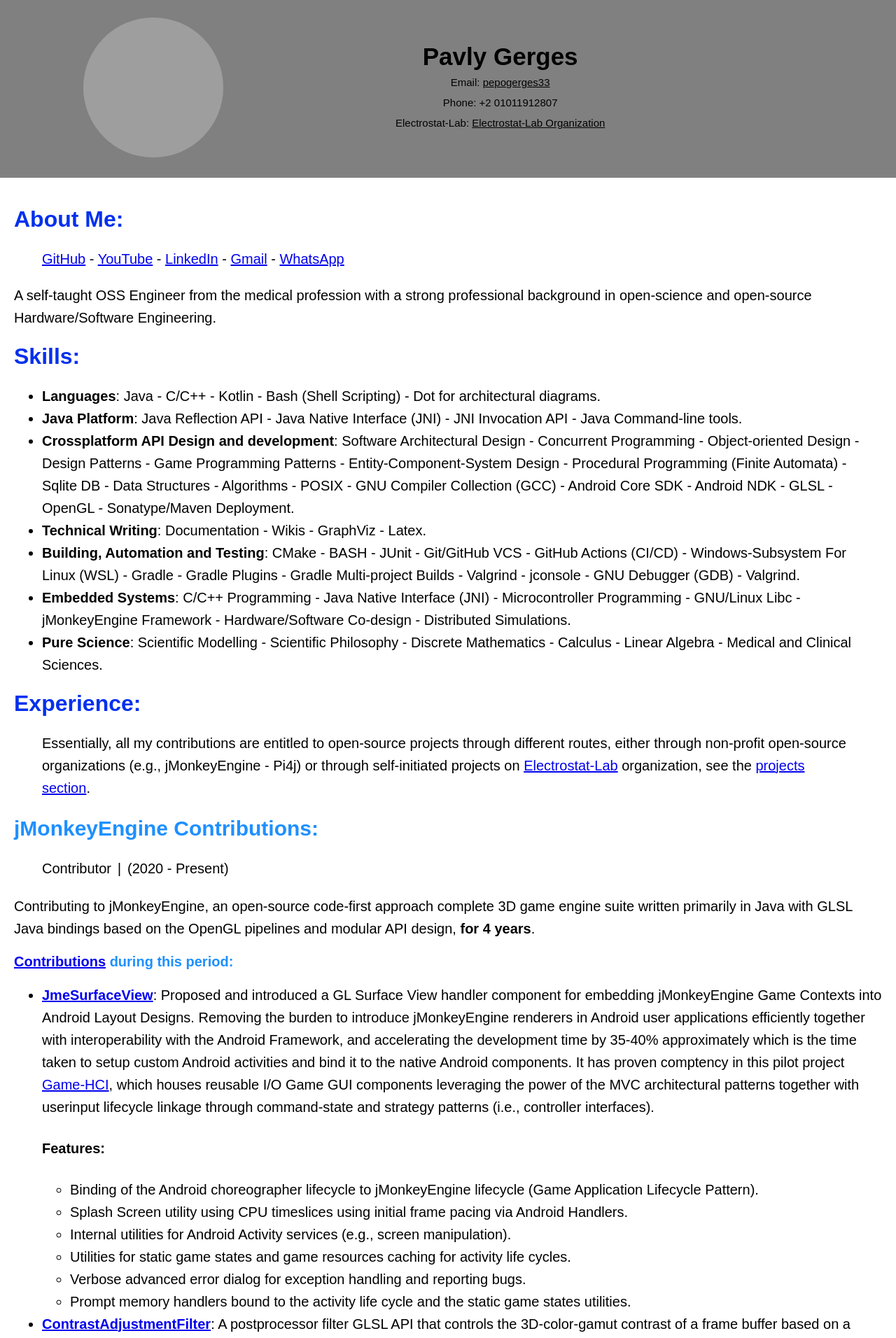
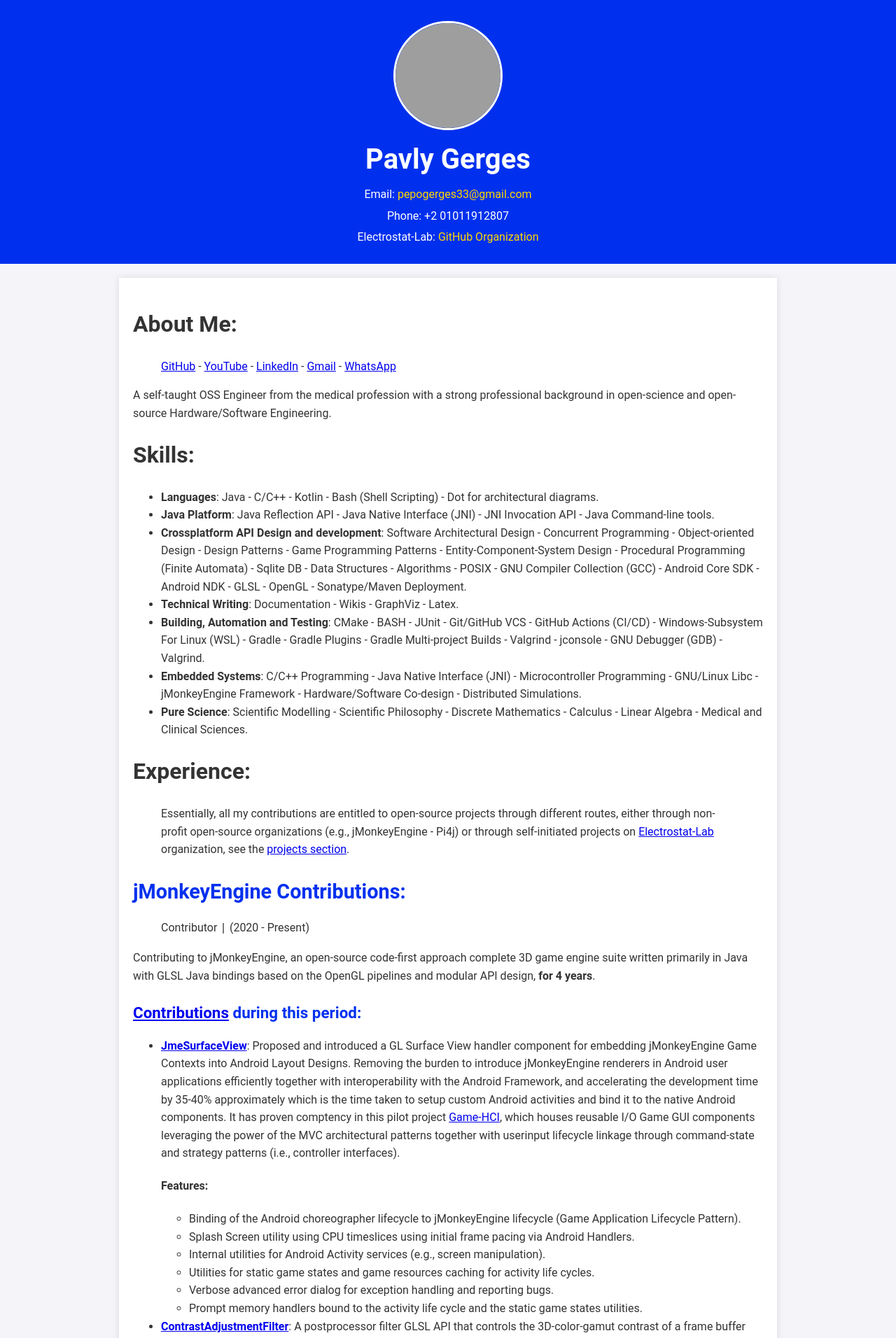
Before and after one commit to pavly-gerges/pavly-gerges, a Jekyll site: the page built from resume/index.md, in a window 1280 px wide. Shown: the top 1912 px of the page at 70% size. Built offline with Jekyll 4.4.1, drawn with Linux system fonts in a browser that asks for light colours; our own code applies the rules of GitHub Pages for plain Markdown files; some of the changed text lies outside the part shown; grey boxes are pictures that could not be loaded.

Commit message:
Update default.html

```diff
--- a/resume/_layouts/default.html
+++ b/resume/_layouts/default.html
@@ -3,66 +3,73 @@
 <head>
     <meta charset="UTF-8">
     <meta name="viewport" content="width=device-width, initial-scale=1.0">
-    <title>Pavly-Gerges-Resume</title>
+    <title>Pavly Gerges - Resume</title>
     <style>
         body {
-            font-family: Arial, sans-serif;
-            background-color: white;
+            font-family: 'Roboto', Arial, sans-serif;
+            background-color: #f4f4f9;
             margin: 0;
             padding: 0;
             color: #333;
+            line-height: 1.6;
         }
         header {
-            background-color: gray;
-            padding: 20px;
+            background-color: #0030ee;
+            color: white;
+            padding: 20px 10px;
             text-align: center;
         }
         header h1 {
             margin: 0;
-            font-size: 35px;
-            color: black;
+            font-size: 2.5rem;
         }
         header p {
             margin: 5px 0;
-            font-size: 15px;
-            color: black;
+            font-size: 1rem;
         }
         header a {
-	    color: black;
+            color: #ffd700;
+            text-decoration: none;
+        }
+        header a:hover {
+            text-decoration: underline;
         }
         .avatar {
-            width: 200px;
-            height: 200px;
+            width: 150px;
+            height: 150px;
             border-radius: 50%;
-            top: 10px;
-            left: calc(50% - 50px);
+            margin: 10px auto;
+            display: block;
+            border: 3px solid white;
         }
         .container {
+            max-width: 900px;
+            margin: 20px auto;
             padding: 20px;
-        }
-        h1 {
-	    color: #0030EE;
+            background: white;
+            box-shadow: 0 0 10px rgba(0, 0, 0, 0.1);
         }
         h2 {
-            color: #1e90ff;
-            font-size: 30px;
+            color: #0030ee;
+            font-size: 1.8rem;
+            margin-bottom: 10px;
         }
         h3 {
-            color: #1e90ff;
-            font-size: 20px;
+            color: #0030ee;
+            font-size: 1.4rem;
+            margin-bottom: 10px;
         }
-        p {
-            color: black;
-            font-size: 20px;
-            line-height: 1.6;
+        p, li {
+            font-size: 1rem;
         }
         footer {
-            background-color: lightblue;
-            padding: 10px;
+            background-color: #0030ee;
+            color: white;
+            padding: 10px 0;
             text-align: center;
         }
         footer a {
-            color: #1e90ff;
+            color: #ffd700;
             text-decoration: none;
             margin: 0 10px;
         }
@@ -70,47 +77,43 @@
             text-decoration: underline;
         }
         table {
-            width: 80%;
-            border-collapse: collapse;
-            margin: 5px 0;
+            width: 100%;
+            border-spacing: 10px;
         }
         td {
-            padding: 0px;
+            vertical-align: middle;
         }
-        table, th, td {
-            border: none;
+        @media (max-width: 600px) {
+            header h1 {
+                font-size: 2rem;
             }
-	blockquote p {
-	    color: black;
-            font-size: 20px;
-            line-height: 1.6;
+            header p, footer p {
+                font-size: 0.9rem;
             }
-	ul, ol, li {
-            color: black;
-            font-size: 20px;
-            line-height: 1.6;
+            .avatar {
+                width: 120px;
+                height: 120px;
+            }
         }
     </style>
 </head>
 <body>
 
     <header>
-	<table>
-        <tr>
-            <td><img src="https://avatars.githubusercontent.com/u/60224159?v=4" alt="My Photo" class="avatar"></td>
-            <td>
+        <img src="https://avatars.githubusercontent.com/u/60224159?v=4" alt="Pavly Gerges" class="avatar">
         <h1>Pavly Gerges</h1>
-		        <p>Email: <a href="https://mail.google.com/mail/u/0/?fs=1&to=pepogerges33@gmail.com&su=SUBJECT&body=BODY&bcc=&tf=cm" target="_blank">pepogerges33</a></p>
+        <p>Email: <a href="mailto:pepogerges33@gmail.com">pepogerges33@gmail.com</a></p>
         <p>Phone: +2 01011912807</p>
-		        <p>Electrostat-Lab: <a href="https://github.com/Electrostat-Lab" target="_blank">Electrostat-Lab Organization</a></p>
-	    </td>
-        </tr>
-	</table>
+        <p>Electrostat-Lab: <a href="https://github.com/Electrostat-Lab" target="_blank">GitHub Organization</a></p>
     </header>
 
     <div class="container">
         {{content}}
     </div>
 
+    <footer>
+        <p>&copy; 2024 Pavly Gerges. All rights reserved. | <a href="#">Privacy Policy</a></p>
+    </footer>
+
 </body>
 </html>
```
Lines whose indentation alone changed are shown as unchanged.
